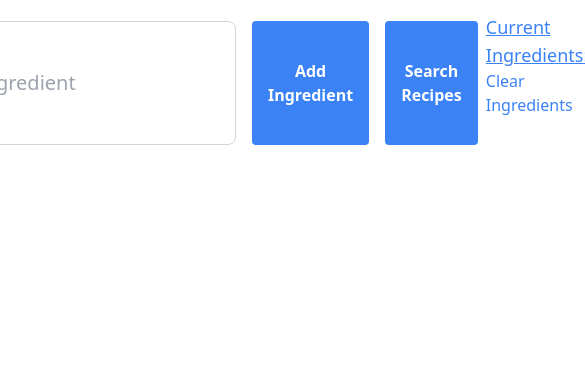
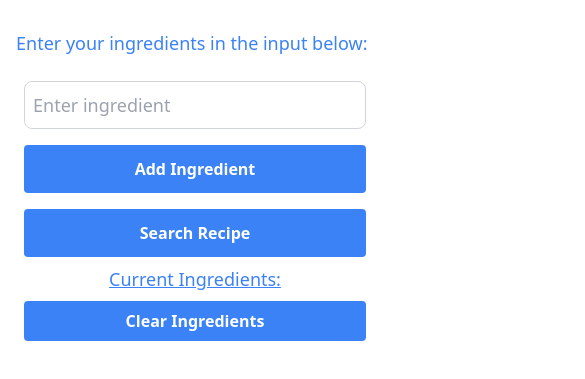
Before and after one commit to natejmaster/recipe-finder, a plain HTML site: page index.html in a window 390 px wide. Shown: the part 31-410 px from the top of the page, 585 px wide, since content can reach past the window. Drawn offline with nearby package versions, Linux system fonts and the light colour scheme.

Commit message:
made link to button added more tailwind to make responsive

```diff
--- a/index.html
+++ b/index.html
@@ -17,15 +17,15 @@
 
     </nav>
     <main>
-        <div class = "flex justify-center m-4" id="user-input-card">
-            <h2 class = "text-lg flex items-center text-blue-500">Enter your ingredients in the input below:</h2>
-            <input class = "text-blue-500 text-xl w-1/10 px-4 py-2 m-2 rounded-lg border border-gray-300 focus:outline-none focus:border-blue-500"classtype="text" id="ingredientInput" placeholder="Enter ingredient">
-            <button class = "bg-blue-500 hover:bg-blue-600 text-white font-semibold m-2 py-2 px-4 rounded" id="add-ingredient">Add Ingredient</button>
-            <button class = "bg-blue-500 hover:bg-blue-600 text-white font-semibold m-2 py-2 px-4 rounded" id = "submit-ingredients">Search Recipes</button>
-            <div id="current ingredients">
+        <div class = "flex flex-col justify-center m-4 lg:flex-row" id="user-input-card">
+            <h2 class = "text-lg flex  text-blue-500 lg: py-4">Enter your ingredients in the input below:</h2>
+            <input class = "text-blue-500 h-12 text-lg px-2 py-2 m-2 rounded-lg border border-gray-300 focus:outline-none focus:border-blue-500 lg:w-1/6"classtype="text" id="ingredientInput" placeholder="Enter ingredient">
+            <button class = "bg-blue-500 h-12 hover:bg-blue-600 text-white font-semibold m-2 py-2 px-4 rounded" id="add-ingredient">Add Ingredient</button>
+            <button class = "bg-blue-500 h-12 hover:bg-blue-600 text-white font-semibold m-2 py-2 px-4 rounded" id = "submit-ingredients">Search Recipe</button>
+            <div class = "flex flex-col text-center" id="current ingredients">
                 <p class = "text-lg text-blue-500 underline">Current Ingredients:</p>
                 <ul class = "text-blue-500" id ="current-ingredient-list"></ul>
-                <a href="#" class="text-blue-500" id="clear-ingredients">Clear Ingredients</a>
+                <button class ="bg-blue-500 hover:bg-blue-600 text-white font-semibold m-2 py-2 px-4 rounded" id="clear-ingredients">Clear Ingredients</button>
             </div>
         </div>
         <div id="recipe-container"></div>
```
